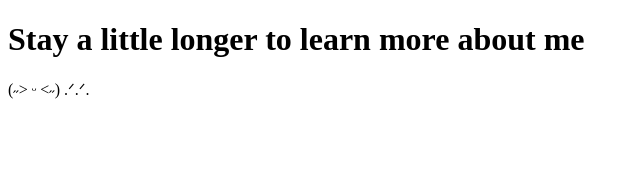
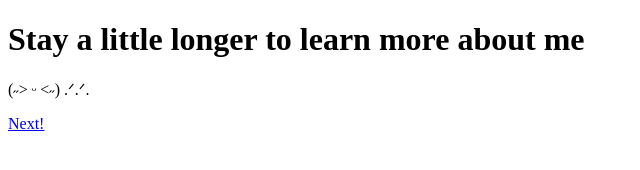
Before and after one commit to Suprteddy75/Suprteddy75.github.io, a plain HTML site: page index.html in a window 1280 px wide. Shown: the full height of the page, 0-640 px from the left. Drawn offline with Linux system fonts and the light colour scheme.

Commit message:
Update index.html

```diff
--- a/index.html
+++ b/index.html
@@ -18,7 +18,7 @@
 
 <p>(˶˃ ᵕ ˂˶) .ᐟ.ᐟ.</p>
 
-<a href="
+<a href="About_me.html">Next!</a>
 
 </body>
 
```
